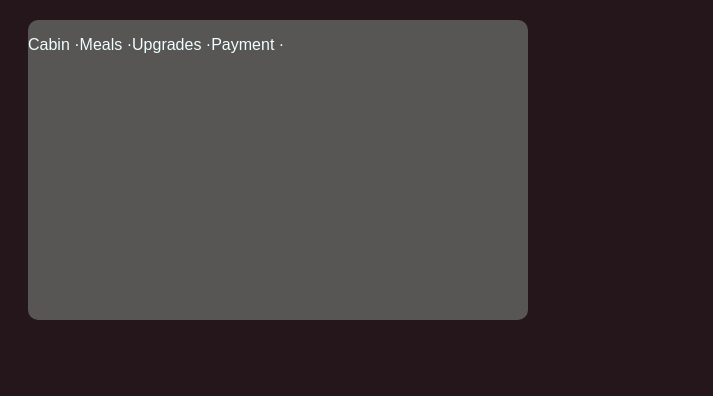
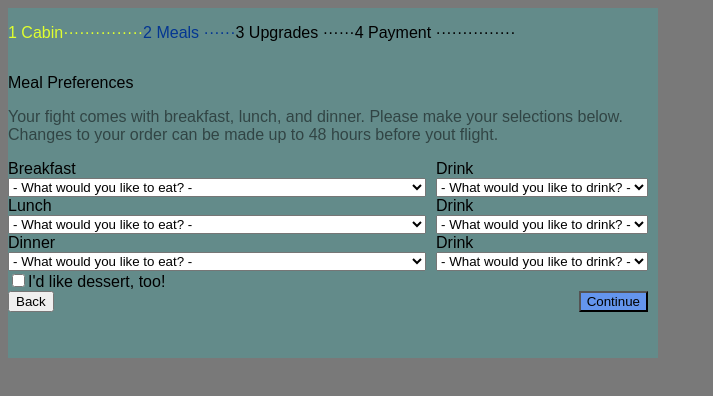
Before and after one commit to RobertoTello-Ksquare/stepper-robertotello-, a plain HTML site: page index.html in a window 1280 px wide. Shown: the whole page, without its empty margins (0-713 px from the left). Drawn offline with Linux system fonts and the light colour scheme.

Commit message:
finished

```diff
--- a/index.css
+++ b/index.css
@@ -1,122 +1,65 @@
 body{
-    background-color: rgb(36, 22, 27);
-    font-family: Arial, Helvetica, sans-serif;
-    color: azure;
-}
-.boxt{
-display:flex;
-flex-direction: row;
+    background-color: rgb(121, 121, 121);
+    font-family: Arial, Helvetica, sans;
+    color: rgb(0, 0, 0);
 
 }
-#red{
-color: red;
+.flight{
+    background-color: rgb(99, 139, 138);
+    height:350px;
+    width: 650px;
+    border-bottom: 10%;
 }
-#green{
-color: green;
+.top{
+    display:flex;
+    flex-direction: row;
 }
 .steps{
-    display:flex;
+    display: flex;
     flex-direction: row;
-    background-color:rgb(88, 85, 85);
-    padding-bottom: 10px;
-    margin: 20px;
-    width: 500px;
-    height: 290px;
-    border-radius: 10px;
 }
-.stats{
-text-align: justify;
+#ca{
+    color: rgb(224, 255, 47);
 }
-.b2{
-    display:flex;
-    flex-direction: row;
-    background-color:rgb(88, 85, 85);
-    padding-bottom: 10px;
-    margin: 20px;
-    width: 500px;
-    height: 290px;
-    border-radius: 10px;
-
+#me{
+    color: rgb(4, 54, 146);
 
 }
-.stats2{
-    text-align: justify;
+#par{
+    opacity: 0.5;
 }
-.b3{
+.Mid{
     display:flex;
+    flex-direction:row;
+    justify-content: left;
+}
+.izq{
+    display: flex;
+    flex-direction: column;
+    width: 80%;
+}
+.der{
+    display: flex;
     flex-direction: row;
-    background-color:rgb(88, 85, 85);
-    padding-bottom: 10px;
-    margin: 20px;
-    width: 500px;
-    height: 290px;
-    border-radius: 10px;
-
 
 }
-.stats3{
-    text-align: justify;
-}
-
-.boxb{
-display:flex;
-flex-direction: row;
-}
-
-.bb1{
-    display:flex;
-    flex-direction: row;
-    background-color:rgb(88, 85, 85);
-    padding-bottom: 10px;
-    margin: 20px;
-    height: 290px;
-    width: 500px;
-    border-radius: 10px;
-
-
+.eat{
+display: flex;
+flex-direction: column;
+margin-right: 10px;
 
 }
-.stats4{
-    text-align: justify;
-
+.drink{
+display: flex;
+flex-direction: column;
+margin-right: 10px;
 }
-.bb2{
-    display:flex;
+.button{
+    display: flex;
     flex-direction: row;
-    background-color:rgb(88, 85, 85);
-    padding-bottom: 10px;
-    margin: 20px;
-    height: 290px;
-    width: 500px;
-    border-radius: 10px;
-
-
+    justify-content: space-between;
 }
-.stats5{
-    text-align: justify;
-
+#bb{
+    background-color: cornflowerblue;
+    margin-right: 10px;
 }
-.bb3{
-    display:flex;
-    flex-direction: row;
-    background-color:rgb(88, 85, 85);
-    padding-bottom: 10px;
-    margin: 20px;
-    height: 290px;
-    width: 500px;
-    border-radius: 10px;
-}
-img{
-    border-radius: 10px 0 0 5px;
-}
-.stats6{
-    text-align: justify;
-
-}
-.loc{
-    opacity: 0.5;
-}
-
-.seen{
-    opacity: 0.5;
-}
--- a/index.html
+++ b/index.html
@@ -10,21 +10,92 @@
 </head>
 
 <body>
-<div>
+<div class="flight">
 
-    <div class="box">
-        <div class="steps">
-            <p>Cabin ·</p>
-            <p>Meals ·</p>
-            <p>Upgrades ·</p>
-            <p>Payment ·</p>
+        <div class="top">
+            <div class="steps">
+                <p id="ca">1 Cabin··············· </p>
+                <p id="me">2 Meals ······<p>
+                <p id="up">3 Upgrades ······</p>
+                <p id="up">4 Payment ···············</p>
+            </div>
+        </div>
+    <div  class="text">
+        <p id="Meal">Meal Preferences</p>
+        <p id="par">Your fight comes with breakfast, lunch, and dinner. Please
+            make your selections below.
+            Changes to your order can be made up to 48 hours before yout flight.
+        </p>
+    </div>
+       <div class="Mid">
+
+            <div class="izq">
+                <div class="eat">
+                     <label for="bf1">Breakfast</label>
+                         <select id="bf" name="bf">
+                             <option value="selected" selected="selected">- What would you like to eat? -</option>
+                             <option value="Sau">Saussage Egg Scramble Bowl</option>
+                         </select>
+
+                     <label for="lu1">Lunch</label>
+                         <select id="lu" name="lu">
+                             <option value="selected2" selected="selected2">- What would you like to eat? -</option>
+                             <option value="Cl">Club Sandwich Meal</option>
+                         </select>
+
+                     <label for="d1">Dinner</label>
+                         <select id="d" name="d">
+                             <option value="selected3" selected="selected3">- What would you like to eat? -</option>
+                             <option value="Wa">Wagyu Beef Sliders Meal</option>
+                         </select>
+                 </div>
+            </div>
+        <div class="der">
+        <div class="drink">
+            <label for="dr1">Drink</label>
+            <select id="dr" name="dr">
+                <option value="selected4" selected="selected4">- What would you like to drink? -</option>
+                <option value="Co">Coffee</option>
+                <option value="Cra">Cranberry Juice</option>
+                <option value="Wine">Red Wine</option>
+            </select>
+
+            <label for="dr2">Drink</label>
+            <select id="dr" name="dr">
+                <option value="selected5" selected="selected5">- What would you like to drink? -</option>
+                <option value="Cra">Cranberry Juice</option>
+                <option value="Co">Coffee</option>
+                <option value="Wine">Red Wine</option>
+            </select>
+
+            <label for="dr3">Drink</label>
+            <select id="dr" name="dr">
+                <option value="selected6" selected="selected6">- What would you like to drink? -</option>
+                <option value="Cra">Cranberry Juice</option>
+                <option value="Co">Coffee</option>
+                <option value="Wine">Red Wine</option>
+            </select>
+                </div>
+             </div>
         </div>
 
 
 
-    </div>
+       <div class="bottom">
+            <div class="check">
+                <input type = "checkbox" name = "dessert" value = "on">I'd like dessert, too!
+            </div>
+                <div class="button">
+                    <button>
+                        Back
+                    </button>
+                    <button id="bb" >
+                    Continue
+                    </button>
+            </div>
+        </div>
+</div>
 
-</div>
 </body>
 
 </html>
```
